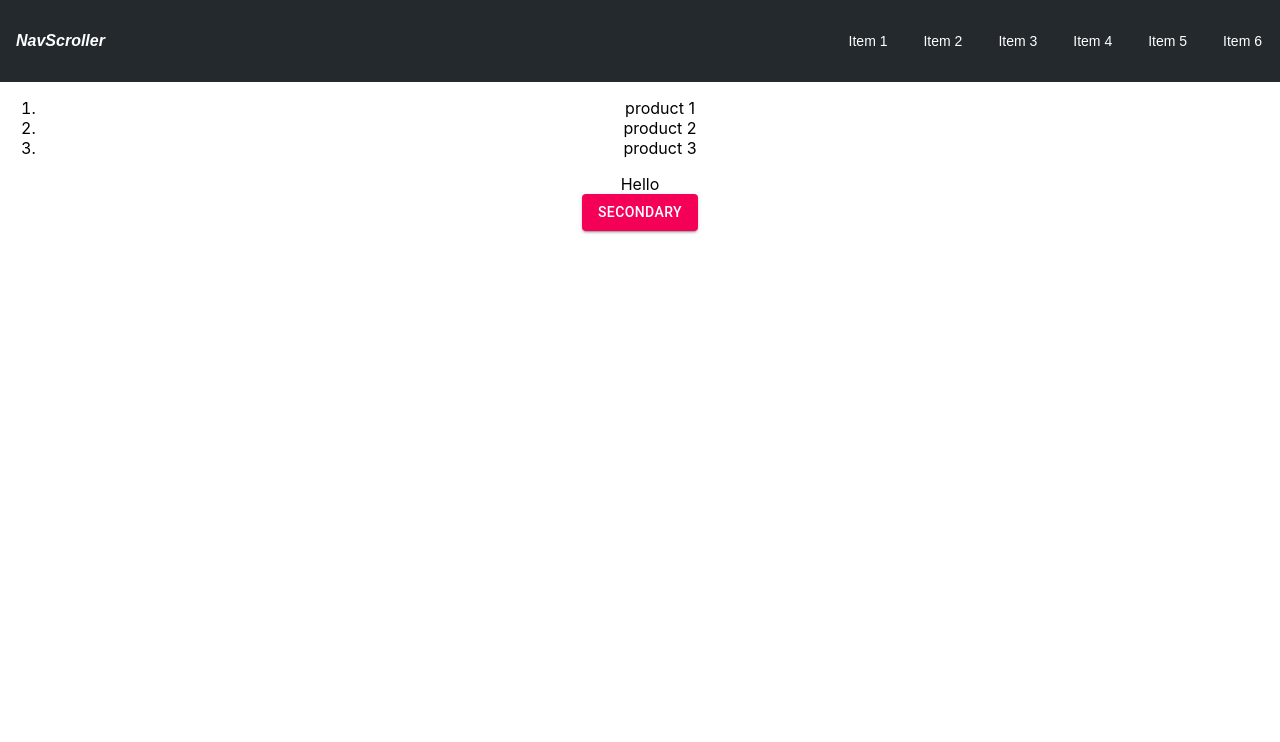
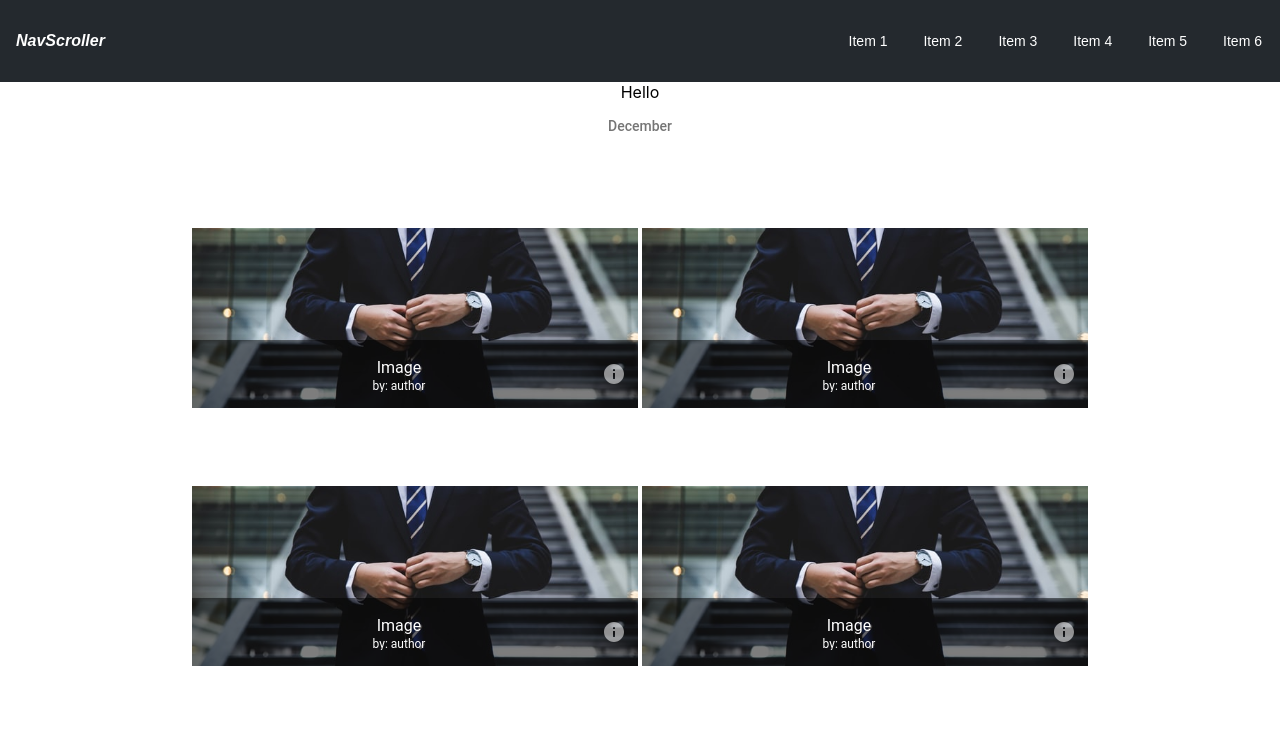
Before and after one commit to odde90/ecommercestore, a React (Create React App) app: page / in a window 1280 px wide. Shown: the top 742 px of the page. Built offline with nearby package versions, Linux system fonts and the light colour scheme; the HTML template or start-up script is replaced by a standard one.

Commit message:
added products to page and removed the slider

```diff
--- a/package.json
+++ b/package.json
@@ -4,6 +4,7 @@
   "private": true,
   "dependencies": {
     "@material-ui/core": "^4.10.0",
+    "@material-ui/icons": "^4.9.1",
     "@testing-library/jest-dom": "^4.2.4",
     "@testing-library/react": "^9.5.0",
     "@testing-library/user-event": "^7.2.1",
--- a/src/Componenets/App.tsx
+++ b/src/Componenets/App.tsx
@@ -2,6 +2,7 @@
 import './App.css'
 import Frontpage from './frontpage'
 import NavbarScroller from './navbar';
+import TitlebarGridList from './gridList'
 import { Button } from '@material-ui/core';
 
 const navigation = {
@@ -25,13 +26,9 @@
       <div className="App">
         <NavbarScroller brand={brand} links={links} />
         <div className="hello">
-          <ol>
-            <li>product 1</li>
-            <li>product 2</li>
-            <li>product 3</li>
-          </ol>
 
           <Frontpage />
+          <TitlebarGridList />
           <Button variant="contained" color="secondary">
             Secondary
       </Button>
--- /dev/null
+++ b/src/Componenets/gridList.tsx
@@ -0,0 +1,89 @@
+import React from 'react';
+import { Theme, createStyles, makeStyles } from '@material-ui/core/styles';
+import GridList from '@material-ui/core/GridList';
+import GridListTile from '@material-ui/core/GridListTile';
+import GridListTileBar from '@material-ui/core/GridListTileBar';
+import ListSubheader from '@material-ui/core/ListSubheader';
+import IconButton from '@material-ui/core/IconButton';
+import InfoIcon from '@material-ui/icons/Info';
+/* eslint-disable import/first */
+
+const useStyles = makeStyles((theme: Theme) =>
+    createStyles({
+        root: {
+            display: 'flex',
+            flexWrap: 'wrap',
+            justifyContent: 'space-around',
+            overflow: 'hidden',
+            backgroundColor: theme.palette.background.paper,
+        },
+        gridList: {
+            width: 900,
+            height: 900,
+        },
+        icon: {
+            color: 'rgba(255, 255, 255, 0.54)',
+        },
+    }),
+);
+
+
+/* The example data is structured as follows: */
+
+import image from '../assets/image.jpg';
+
+const assets = [
+    {
+        img: image,
+        title: 'Image',
+        author: 'author',
+    },
+    {
+        img: image,
+        title: 'Image',
+        author: 'author',
+    },
+    {
+        img: image,
+        title: 'Image',
+        author: 'author',
+    },
+    {
+        img: image,
+        title: 'Image',
+        author: 'author',
+    },
+    {
+        img: image,
+        title: 'Image',
+        author: 'author',
+    },
+];
+
+export default function TitlebarGridList() {
+    const classes = useStyles();
+
+    return (
+        <div className={classes.root}>
+            <GridList cellHeight={180} className={classes.gridList}>
+                <GridListTile key="Subheader" cols={2} style={{ height: 'auto' }}>
+                    <ListSubheader component="div">December</ListSubheader>
+                </GridListTile>
+                {assets.map((tile) => (
+                    <GridListTile key={tile.img}>
+                        <img src={tile.img} alt={tile.title} />
+                        <GridListTileBar
+                            title={tile.title}
+                            subtitle={<span>by: {tile.author}</span>}
+                            actionIcon={
+                                <IconButton aria-label={`info about ${tile.title}`} className={classes.icon}>
+                                    <InfoIcon />
+                                </IconButton>
+                            }
+                        />
+                    </GridListTile>
+                ))}
+            </GridList>
+        </div>
+    );
+}
--- a/src/Componenets/navbar.tsx
+++ b/src/Componenets/navbar.tsx
@@ -48,10 +48,7 @@
 
 const Ul = styled.ul`
   display: flex;
-  flex-wrap: nowrap;
-  overflow: scroll;
-  /* overflow-x: hidden; */
-  -webkit-overflow-scrolling: touch;`;
+  flex-wrap: nowrap`;
 
 const Li = styled.li`
   flex: 0 0 auto;
```
Also changed, not shown: src/assets/image.jpg (added), 1 other file (tests, documents, lock files or other folders).
